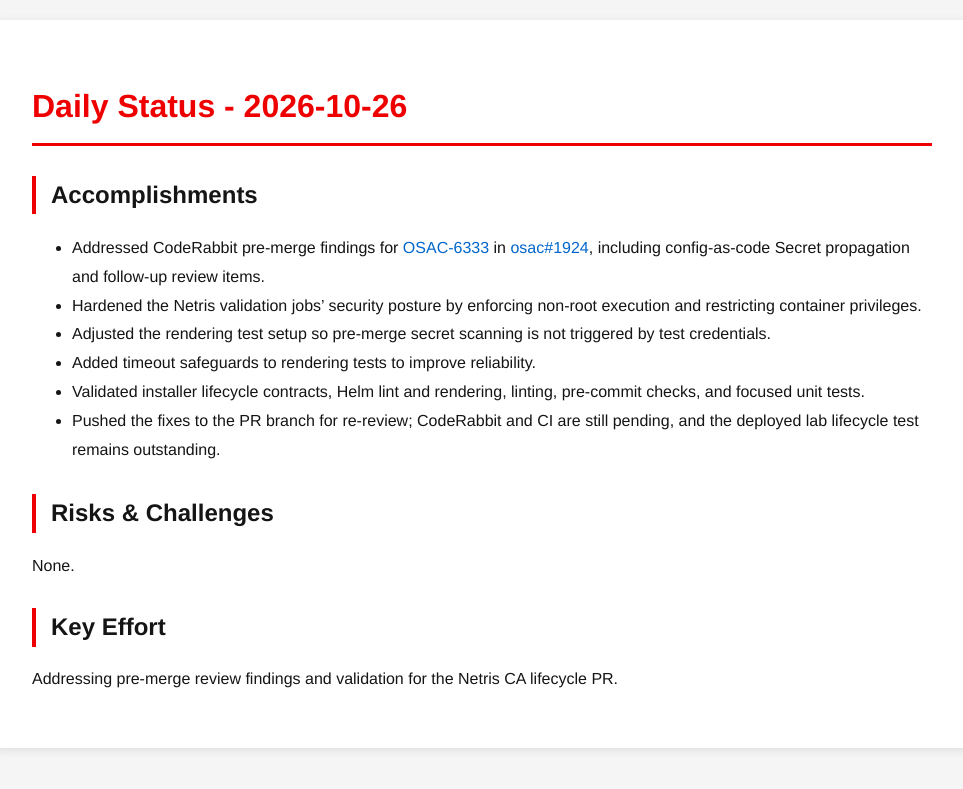
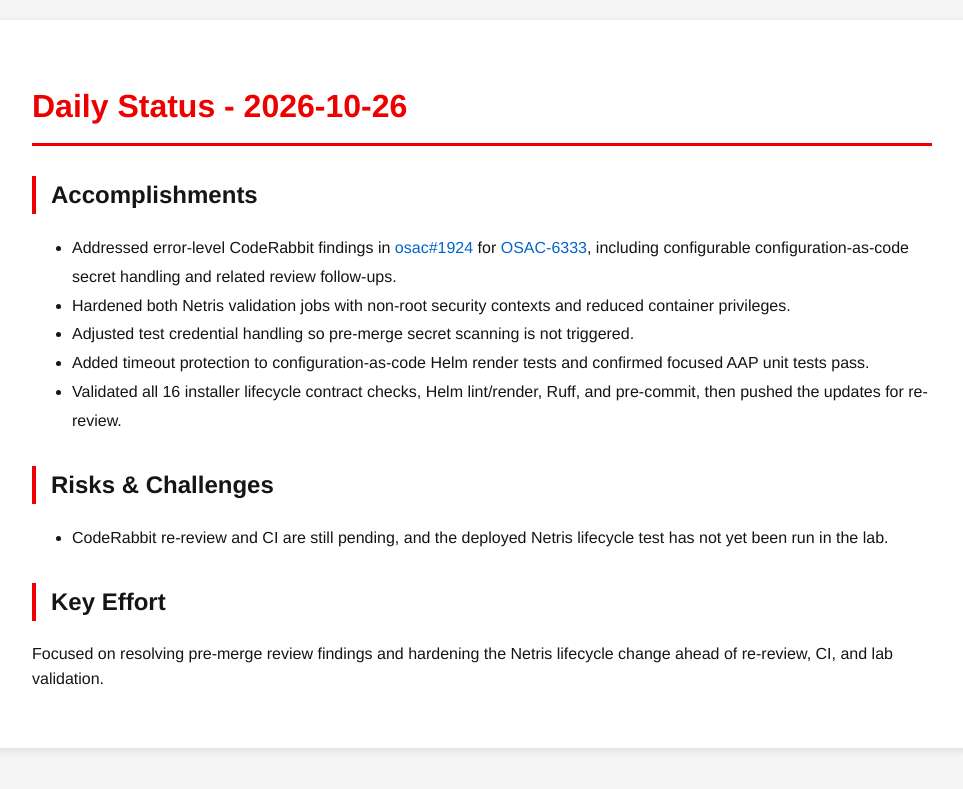
Before and after one commit to tzvatot/daily-status, a Jekyll site: the page built from 2026-10-26.md, in a window 1280 px wide. Shown: the top 789 px of the page, without its empty margins (158-1121 px from the left). Built offline with Jekyll 4.4.1, drawn with Linux system fonts in a browser that asks for light colours.

Commit message:
Daily status update - 2026-10-26

```diff
--- a/2026-10-26.md
+++ b/2026-10-26.md
@@ -7,15 +7,14 @@ date: 2026-10-26
 # Daily Status - 2026-10-26
 
 ## Accomplishments
-- Addressed CodeRabbit pre-merge findings for [OSAC-6333](https://redhat.atlassian.net/browse/OSAC-6333) in [osac#1924](https://github.com/osac-project/osac/pull/1924), including config-as-code Secret propagation and follow-up review items.
-- Hardened the Netris validation jobs’ security posture by enforcing non-root execution and restricting container privileges.
-- Adjusted the rendering test setup so pre-merge secret scanning is not triggered by test credentials.
-- Added timeout safeguards to rendering tests to improve reliability.
-- Validated installer lifecycle contracts, Helm lint and rendering, linting, pre-commit checks, and focused unit tests.
-- Pushed the fixes to the PR branch for re-review; CodeRabbit and CI are still pending, and the deployed lab lifecycle test remains outstanding.
+- Addressed error-level CodeRabbit findings in [osac#1924](https://github.com/osac-project/osac/pull/1924) for [OSAC-6333](https://redhat.atlassian.net/browse/OSAC-6333), including configurable configuration-as-code secret handling and related review follow-ups.
+- Hardened both Netris validation jobs with non-root security contexts and reduced container privileges.
+- Adjusted test credential handling so pre-merge secret scanning is not triggered.
+- Added timeout protection to configuration-as-code Helm render tests and confirmed focused AAP unit tests pass.
+- Validated all 16 installer lifecycle contract checks, Helm lint/render, Ruff, and pre-commit, then pushed the updates for re-review.
 
 ## Risks & Challenges
-None.
+- CodeRabbit re-review and CI are still pending, and the deployed Netris lifecycle test has not yet been run in the lab.
 
 ## Key Effort
-Addressing pre-merge review findings and validation for the Netris CA lifecycle PR.
+Focused on resolving pre-merge review findings and hardening the Netris lifecycle change ahead of re-review, CI, and lab validation.
```
